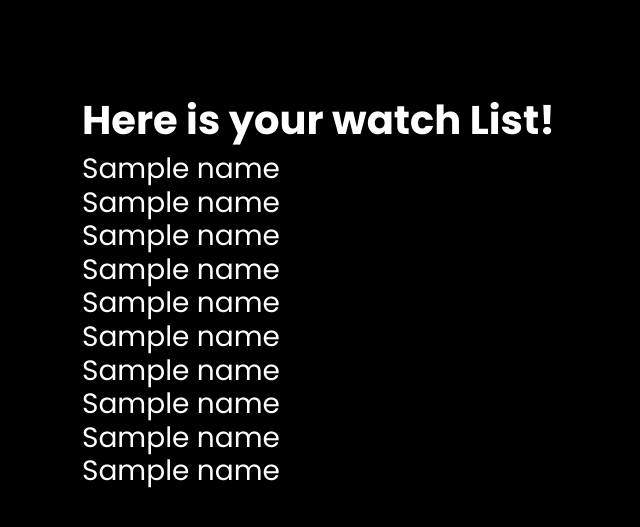
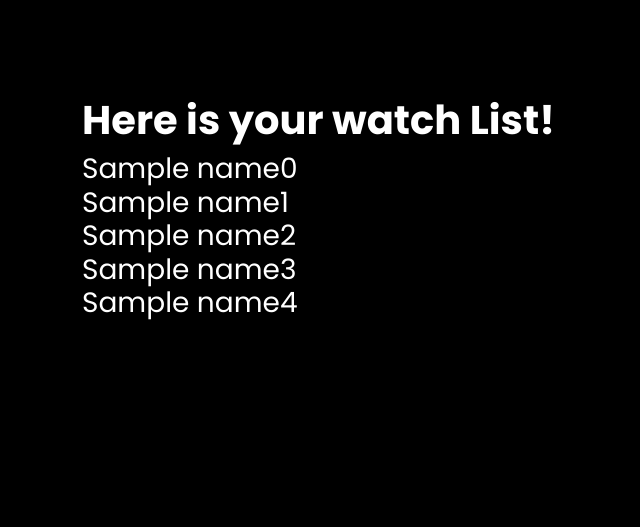
Before and after one commit to rahulprdp/reco-io, a Flask app: template templates/result.html in a window 1280 px wide. Shown: the part 72-599 px from the top of the page, without its empty margins (0-640 px from the left). Run offline with Flask 2, Linux system fonts and the light colour scheme; the template is opened without the code that fills it: most values are stand-ins (such as "Sample title", 1, 10 or a date in 2020); parts of the project's set-up code (start-up, migrations or seed data) failed here and were passed over.

Commit message:
Crash Fix

```diff
--- a/app.py
+++ b/app.py
@@ -12,11 +12,18 @@ with open(filename, 'rb') as f:
     similarity,df,movie_db = pickle.load(f)
 
 def recommend(movie):
+    k=-1
     for i in range(1000):
       if movie_db[i][0].lower()==movie.lower():
         k=i
+    ls = []
+    ls.append("Incorrect Movie Name")
+    if k==-1:
+        return ls
 
-    ls = []
+    ls=[]
+
+
     index = k
     distances = sorted(list(enumerate(similarity[index])),reverse=True,key = lambda x: x[1])
     for i in range(1,10):
@@ -39,7 +46,10 @@ def index() :
 def result() :
     name = request.form.get("name")
     ls = recommend(name)
-    return render_template("result.html",name = ls)
+    if len(ls)==1:
+        return render_template("result.html",name0 = ls[0])
+    else:
+        return render_template("result.html",name0 = ls[0],name1 = ls[1],name2 = ls[2],name3 = ls[3] ,name4 = ls[4])
 
 @app.route('/about')
 def about() :
--- a/templates/result.html
+++ b/templates/result.html
@@ -37,16 +37,11 @@
     <div class="container-fluid hero mt-5">
         <div class="pt-4 container pt-5 pb-5">
             <h1 class="fw-bold fs-1">Here is your watch List!</h1>
-            <h3 class="mb-0 text-white">{{ name.0 }}</h3>
-            <h3 class="mb-0 text-white">{{ name.1 }}</h3>
-            <h3 class="mb-0 text-white">{{ name.2 }}</h3>
-            <h3 class="mb-0 text-white">{{ name.3 }}</h3>
-            <h3 class="mb-0 text-white">{{ name.4 }}</h3>
-            <h3 class="mb-0 text-white">{{ name.5 }}</h3>
-            <h3 class="mb-0 text-white">{{ name.6 }}</h3>
-            <h3 class="mb-0 text-white">{{ name.7 }}</h3>
-            <h3 class="mb-0 text-white">{{ name.8 }}</h3>
-            <h3 class="mb-0 text-white">{{ name.9 }}</h3>
+            <h3 class="mb-0 text-white">{{ name0 }}</h3>
+            <h3 class="mb-0 text-white">{{ name1 }}</h3>
+            <h3 class="mb-0 text-white">{{ name2 }}</h3>
+            <h3 class="mb-0 text-white">{{ name3 }}</h3>
+            <h3 class="mb-0 text-white">{{ name4 }}</h3>
         </div>
 
     </div>
```
